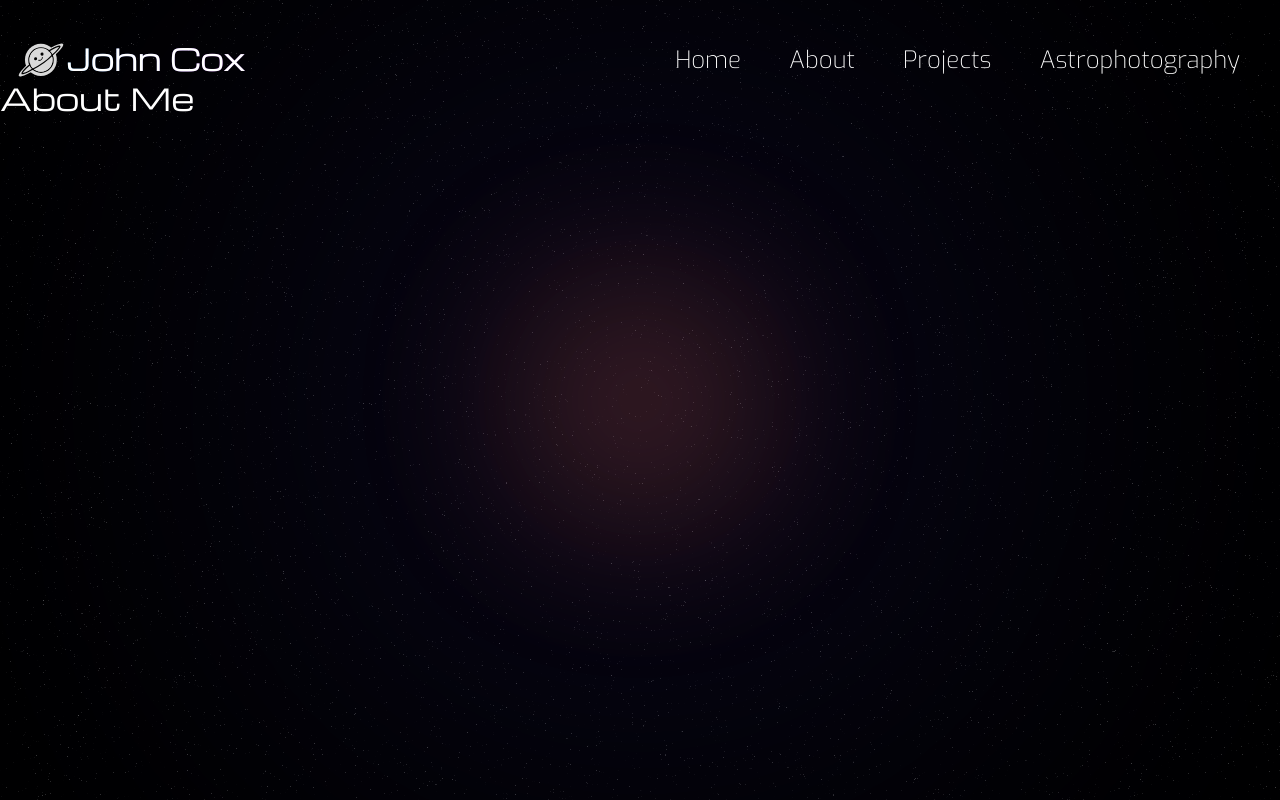
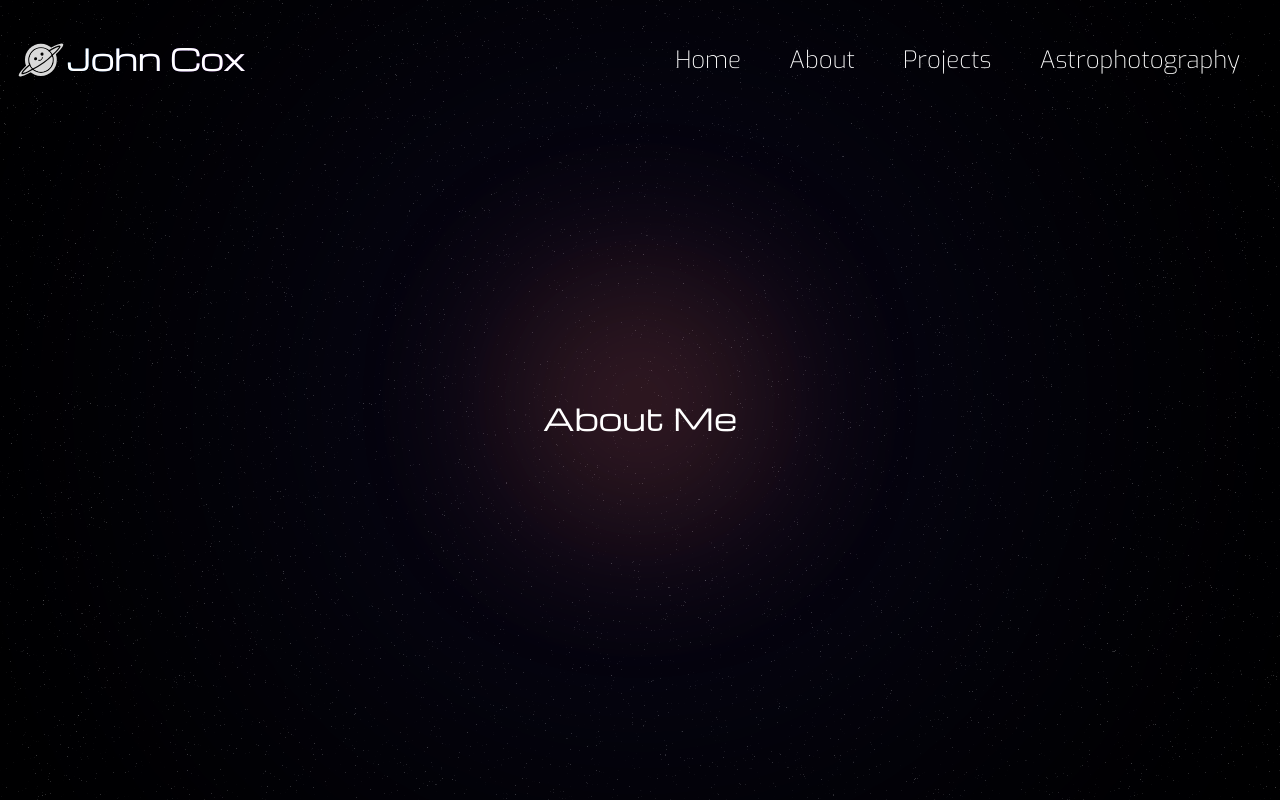
Before and after one commit to johncoxdev/personal-website, a Next.js app: page /about in a window 1280 px wide. Built offline with nearby package versions, Linux system fonts and the light colour scheme.

Commit message:
fix(about): Fix base file for about page

```diff
--- a/src/app/about/page.tsx
+++ b/src/app/about/page.tsx
@@ -7,8 +7,12 @@ export default function About() {
       <NebulaEffect />
       <div className='absolute w-full'>
         <NormalNavbar />
-        <div>
-          <p className='text-white font-michroma text-3xl'>About Me</p>
+      </div>
+      <div className='flex flex-col items-center justify-center min-h-screen'>
+          <div className='flex justify-center'>
+        <div className='absolute'>
+              <p className='text-white font-michroma text-3xl'>About Me</p>
+          </div>
         </div>
       </div>
     </main>
--- a/src/app/page.tsx
+++ b/src/app/page.tsx
@@ -10,7 +10,7 @@ export default function Home() {
       <div className="flex flex-col items-center justify-center min-h-screen">
         <div className='absolute'>
           <div className='flex justify-center'>
-            <Image src="./Willow.svg" width="75" height="75" alt="Willow the Planet Logo"/>
+            <Image src="./Willow.svg" width="75" height="75" alt="Willow the Planet Logo" className='hover:animate-bounce'/>
             <p className='animate-animate-text bg-gradient-to-r from-dark-babyblue via-babyblue via-blurple via-purple via-blurple via-babyblue to-dark-babyblue font-michroma bg-clip-text text-white text-4xl sm:text-5xl hover:text-transparent'>John Cox</p>
           </div>
           <HomeNavbar />
--- a/src/components/NormalNavbar.tsx
+++ b/src/components/NormalNavbar.tsx
@@ -4,7 +4,7 @@ const NormalNavbar = () => {
   return (
     <nav className="pt-10 flex items-center justify-between">
       <div className='flex pl-4 font-michroma'>
-          <img src="./Willow.svg" width="50" height="50" alt="Willow the Planet Logo"/>
+          <img src="./Willow.svg" width="50" height="50" alt="Willow the Planet Logo" className="hover:animate-bounce"/>
           <p className='animate-animate-text bg-gradient-to-r from-dark-babyblue via-babyblue via-blurple via-purple via-blurple via-babyblue to-dark-babyblue  bg-clip-text text-white text-3xl hover:text-transparent'>John Cox</p>
       </div>
       <ul className="flex text-white text-2xl font-exo font-extralight pr-4">
```
